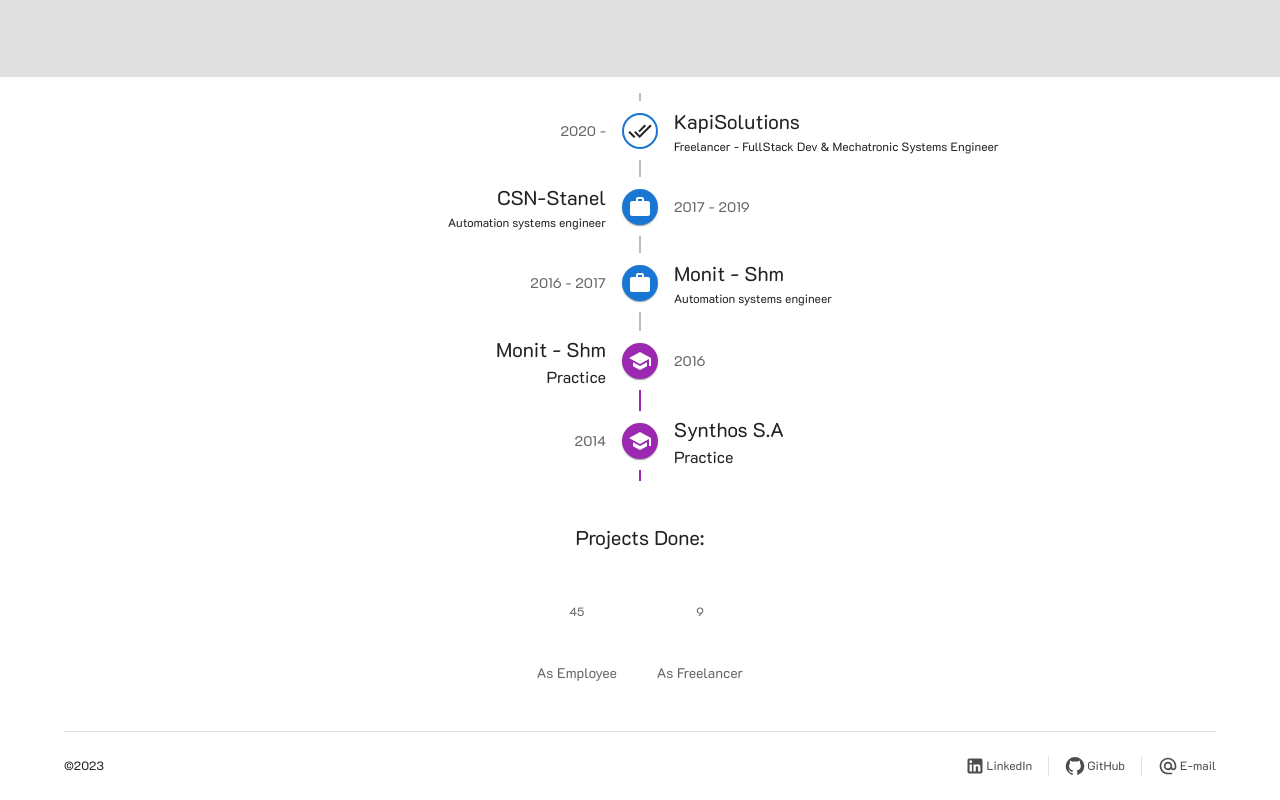
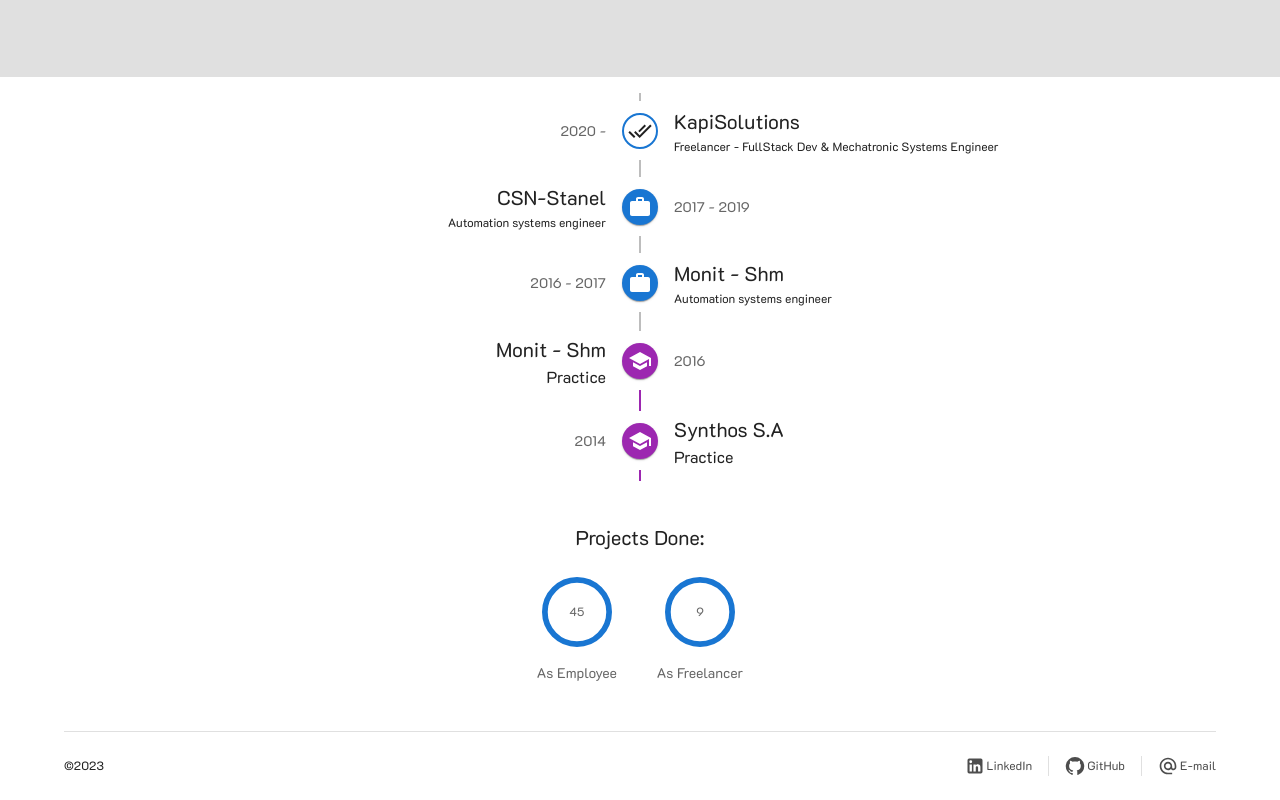
Before and after one commit to KapiSolutions/MyPortfolio, a Next.js app: page / in a window 1280 px wide. Shown: the part 1785-2585 px from the top of the page. Built offline with nearby package versions, Linux system fonts and the light colour scheme.

Commit message:
Add scroll position checking

```diff
--- a/components/sections/CarrierSection.tsx
+++ b/components/sections/CarrierSection.tsx
@@ -1,4 +1,4 @@
-import React, { useState, useLayoutEffect } from "react";
+import React, { useState, useEffect } from "react";
 import { useRouter } from "next/router";
 import { Container, Typography, useTheme, useMediaQuery, Box, CircularProgress, Stack } from "@mui/material";
 import { Locale } from "@/interfaces/main";
@@ -17,25 +17,38 @@
 
 const CarrierSection = (): JSX.Element => {
   const [progress, setProgress] = useState(0);
-  const sleep = (milliseconds: number) => {
-    return new Promise((resolve) => setTimeout(resolve, milliseconds));
-  };
-  const progressBar = async () => {
-    if (progress == 0) {
-      for (let i = 0; i <= 100; i++) {
-        await sleep(10);
-        setProgress((prevProgress) => (prevProgress < 100 ? prevProgress + 1 : 100));
-        console.log(progress);
-      }
+  const [isVisible, setIsVisible] = useState(false);
+
+  const checkPosition = () => {
+    const actPos = window.scrollY; //Actual scroll position
+    const windowHeight = window.innerHeight; //Window height
+    const elementPos = document.getElementsByName("carrierProjectsDone")[0].offsetTop; //Element position
+    if (actPos + windowHeight - 140 >= elementPos) {
+      setIsVisible(true);
     }
   };
 
-  useLayoutEffect(() => {
+  useEffect(() => {
+    window.addEventListener("scroll", checkPosition);
     return () => {
-      progressBar();
+      window.removeEventListener("scroll", checkPosition);
     };
+
     // eslint-disable-next-line react-hooks/exhaustive-deps
   }, []);
+
+  useEffect(() => {
+    const timer =
+      progress < 100 && isVisible
+        ? setInterval(() => {
+            setProgress((prevProgress) => prevProgress >= 100 ? 100 : prevProgress + 2);
+          }, 10)
+        : undefined;
+    return () => {
+      clearInterval(timer);
+    };
+  }, [progress, isVisible]);
+
   const router = useRouter();
   const locale = (router.locale || "en") as Locale;
   const theme = useTheme();
```
